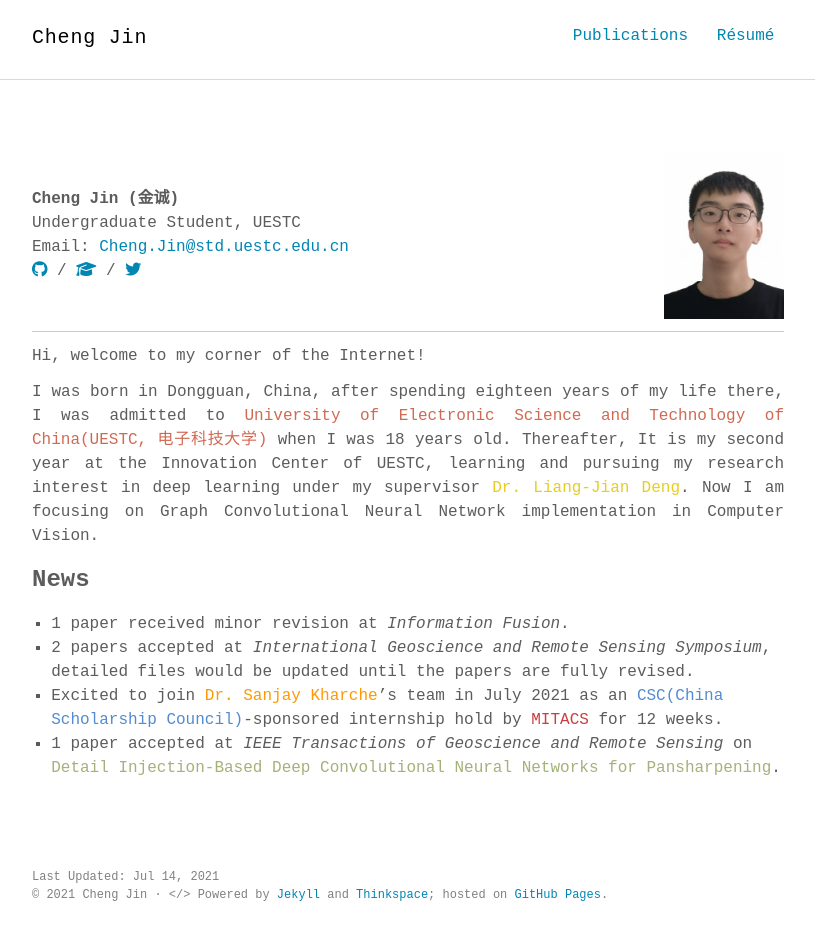
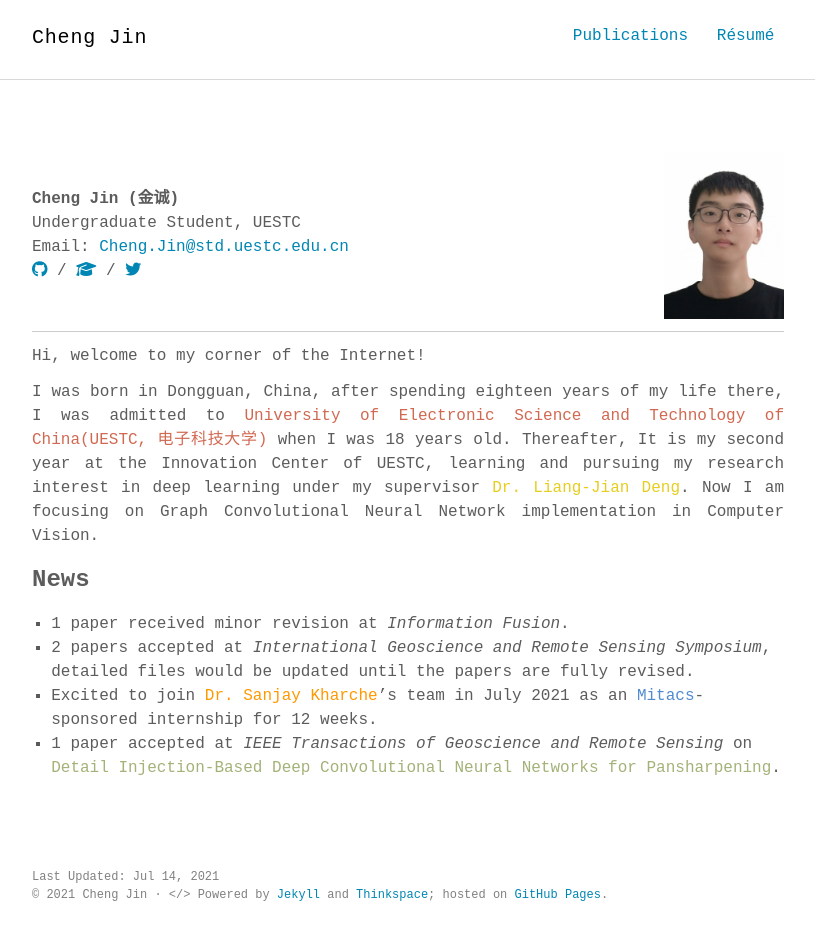
Before and after one commit to ChengJin-git/ChengJin-git.github.io, a Jekyll site: the page built from index.md, in a window 1280 px wide. Shown: the whole page, without its empty margins (232-1047 px from the left). Built offline with Jekyll 4.4.1, drawn with Linux system fonts in a browser that asks for light colours; nearby versions of some CDN libraries; some web fonts are replaced.

Commit message:
style: 💄 sponsor change and CV add
changed Mitacs founder and modification of CV

```diff
--- a/index.md
+++ b/index.md
@@ -20,5 +20,5 @@ I was born in Dongguan, China, after spending eighteen years of my life there, I
 
 - 1 paper received minor revision at *Information Fusion*.
 - 2 papers accepted at *International Geoscience and Remote Sensing Symposium*, detailed files would be updated until the papers are fully revised.
-- Excited to join [<span style="color: #FF9900">Dr. Sanjay Kharche</span>](https://kcru.lawsonresearch.ca/research/srk/index.html){:target="_blank"}'s team in July 2021 as an [<span style="color: #528bd1">CSC(China Scholarship Council)</span>](https://www.csc.edu.cn/)-sponsored internship hold by [<span style="color: #c93e3e">MITACS</span>](https://www.mitacs.ca/) for 12 weeks.
+- Excited to join [<span style="color: #FF9900">Dr. Sanjay Kharche</span>](https://kcru.lawsonresearch.ca/research/srk/index.html){:target="_blank"}'s team in July 2021 as an [<span style="color: #528bd1">Mitacs</span>](https://www.mitacs.ca/)-sponsored internship for 12 weeks.
 - 1 paper accepted at *IEEE Transactions of Geoscience and Remote Sensing* on [<span style="color: #a3b278">Detail Injection-Based Deep Convolutional Neural Networks for Pansharpening</span>](https://chengjin-git.github.io//2020/Detail-Injection-Based-Deep-Convolutional-Neural-Networks-for-Pansharpening/).
```
Also changed, not shown: 1 other file.
